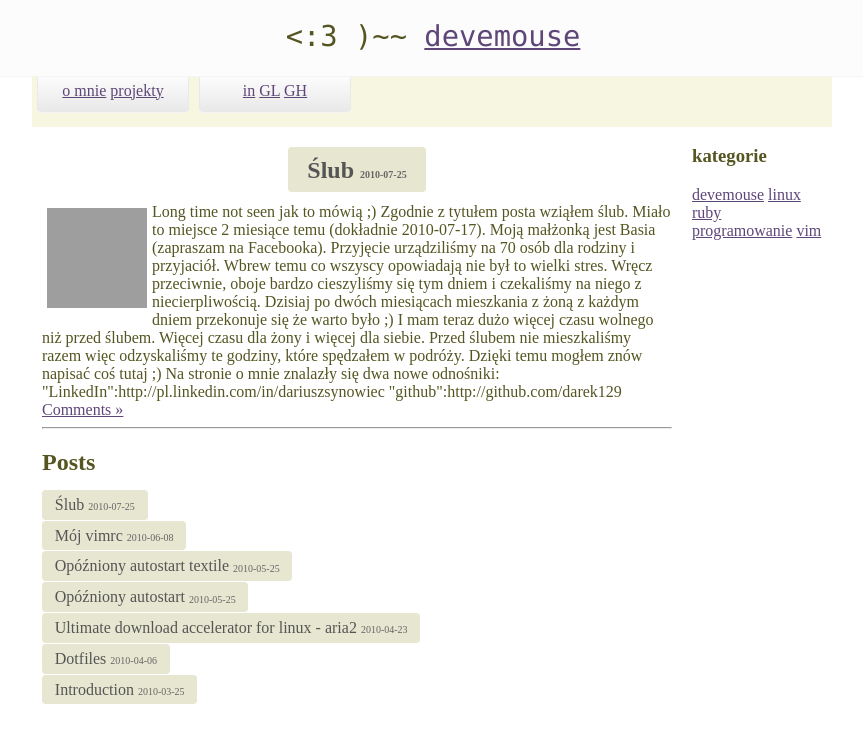
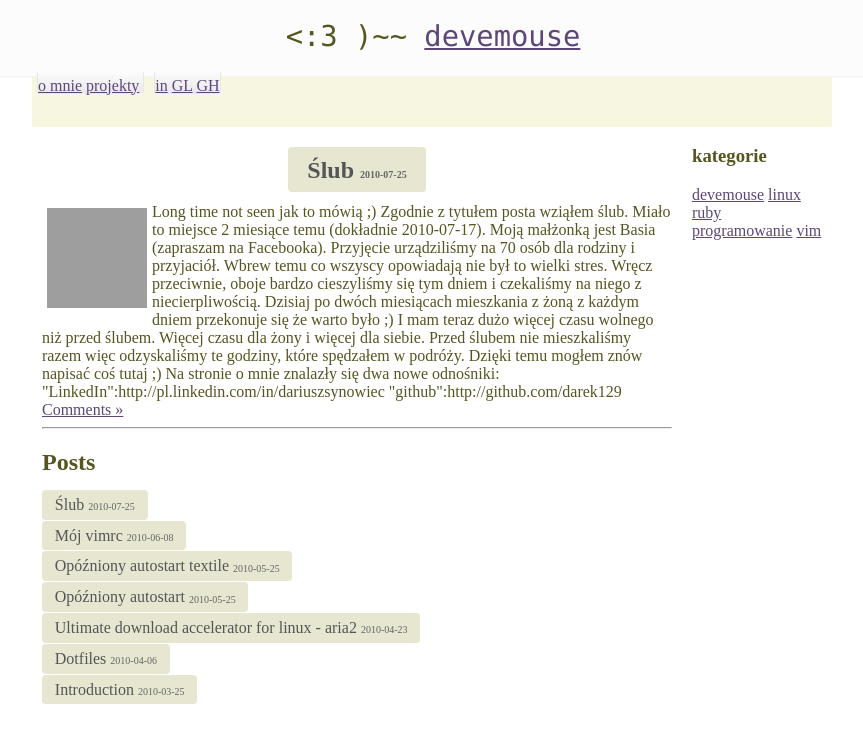
Before and after one commit to devemouse/devemouse.github.com, a Jekyll site: the page built from index.html, in a window 1280 px wide. Shown: the top 743 px of the page, without its empty margins (208-1071 px from the left). Built offline with Jekyll 4.4.1, drawn with Linux system fonts in a browser that asks for light colours; Markdown is read by kramdown in place of the engine named in the settings; grey boxes are pictures that could not be loaded.

Commit message:
some layout updates

```diff
--- a/css/default.css
+++ b/css/default.css
@@ -156,6 +156,30 @@
    margin-top:0px;
    padding-top:5px;
    display:inline;
+   text-align:center;
+   vertical-align:bottom;
+   background-image: -webkit-gradient(linear, 0% 0, 0% 100%, from(#FCFCFC), to(#E8E8E8));
+   border-bottom-color: #F5F5F5;
+   border-bottom-left-radius: 5px;
+   border-bottom-right-radius: 5px;
+   border-bottom-style: solid;
+   border-bottom-width: 1px;
+   border-left-color: #E9E9E9;
+   border-left-style: solid;
+   border-left-width: 1px;
+   border-right-color: #E9E9E9;
+   border-right-style: solid;
+   border-right-width: 1px;
+}
+
+.nav-top .nav-left {
+   width:150px;
+   height:30px;
+   margin:5px;
+   margin-top:0px;
+   padding-top:5px;
+   background: #E6E6D1;
+   display:inline;
    float:left;
    text-align:center;
    vertical-align:bottom;
```
